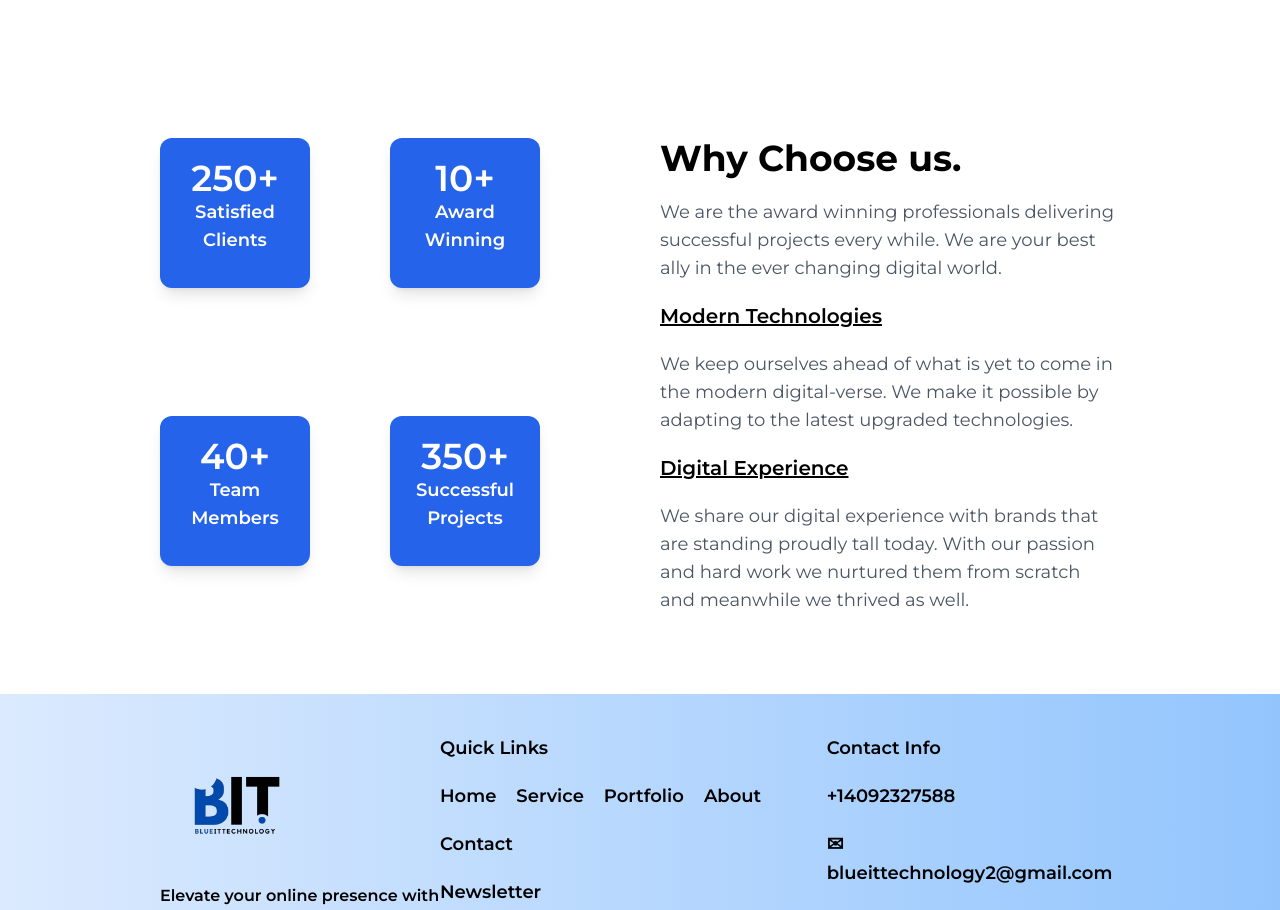
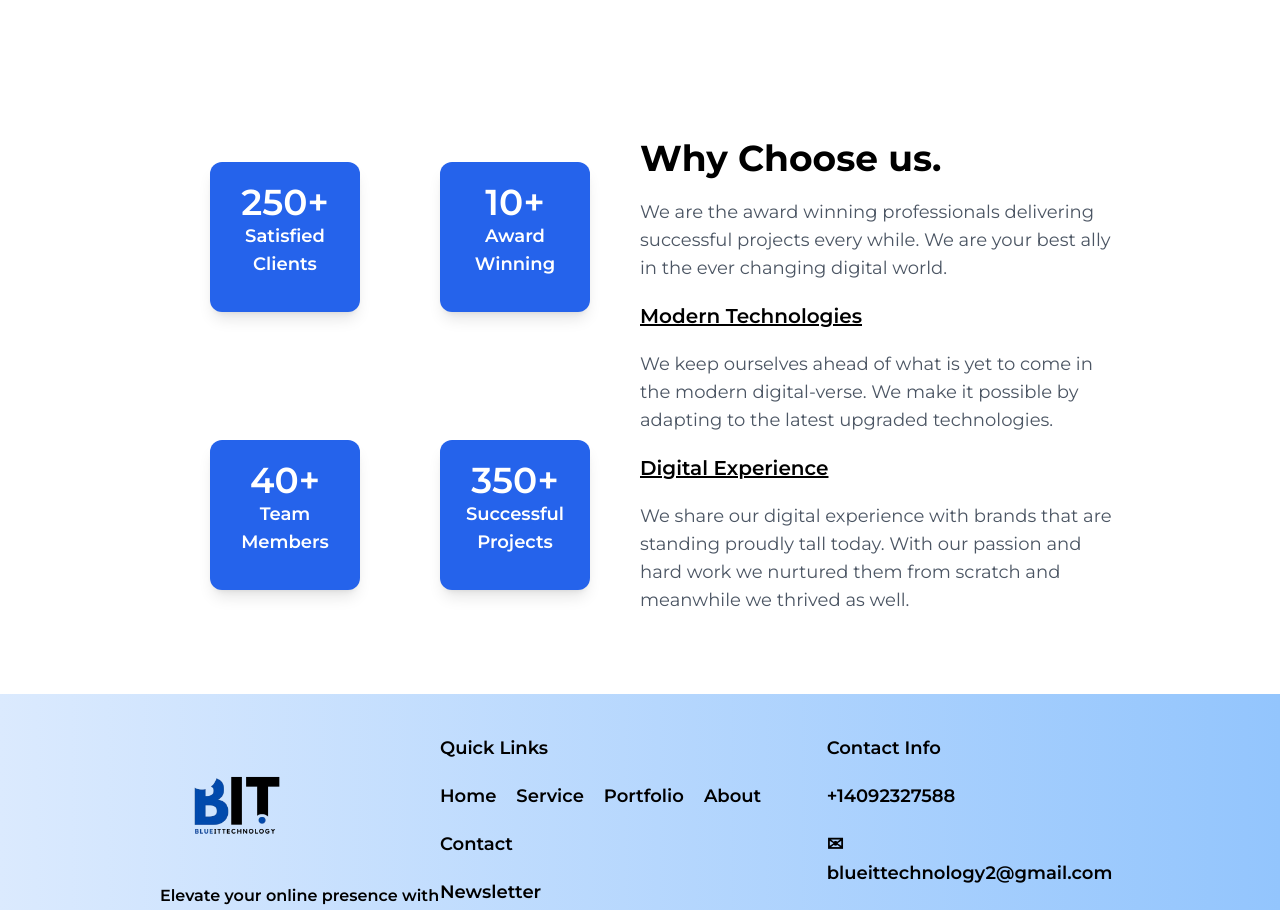
Before and after one commit to AkaAbdullah/kalag, a React (Vite) app: page / in a window 1280 px wide. Shown: the part 4000-4910 px from the top of the page. Built offline with nearby package versions, Linux system fonts and the light colour scheme.

Commit message:
services added again

```diff
--- a/src/components/ClientsSection.jsx
+++ b/src/components/ClientsSection.jsx
@@ -18,7 +18,7 @@ export const ClientsSection = () => {
     },
     mobile: {
       breakpoint: { max: 464, min: 0 },
-      items: 1,
+      items: 0,
     },
   };
 
--- a/src/components/WhyChooseUsSection.jsx
+++ b/src/components/WhyChooseUsSection.jsx
@@ -3,8 +3,8 @@ import { awards } from "../utils/cardData";
 
 export const WhyChooseUsSection = () => {
   return (
-    <section className=" grid grid-cols-1 lg:grid-cols-2 justify-items-center gap-10">
-      <div className=" flex gap-20 flex-wrap">
+    <section className=" grid grid-cols-1 lg:grid-cols-2 justify-items-around  ">
+      <div className=" flex gap-20 flex-wrap items-center justify-center">
         {awards.map((item) => (
           <div
             className=" bg-blue-600 w-[150px] h-[150px]  text-white flex items-center flex-col  p-5 rounded-xl shadow-lg"
```
